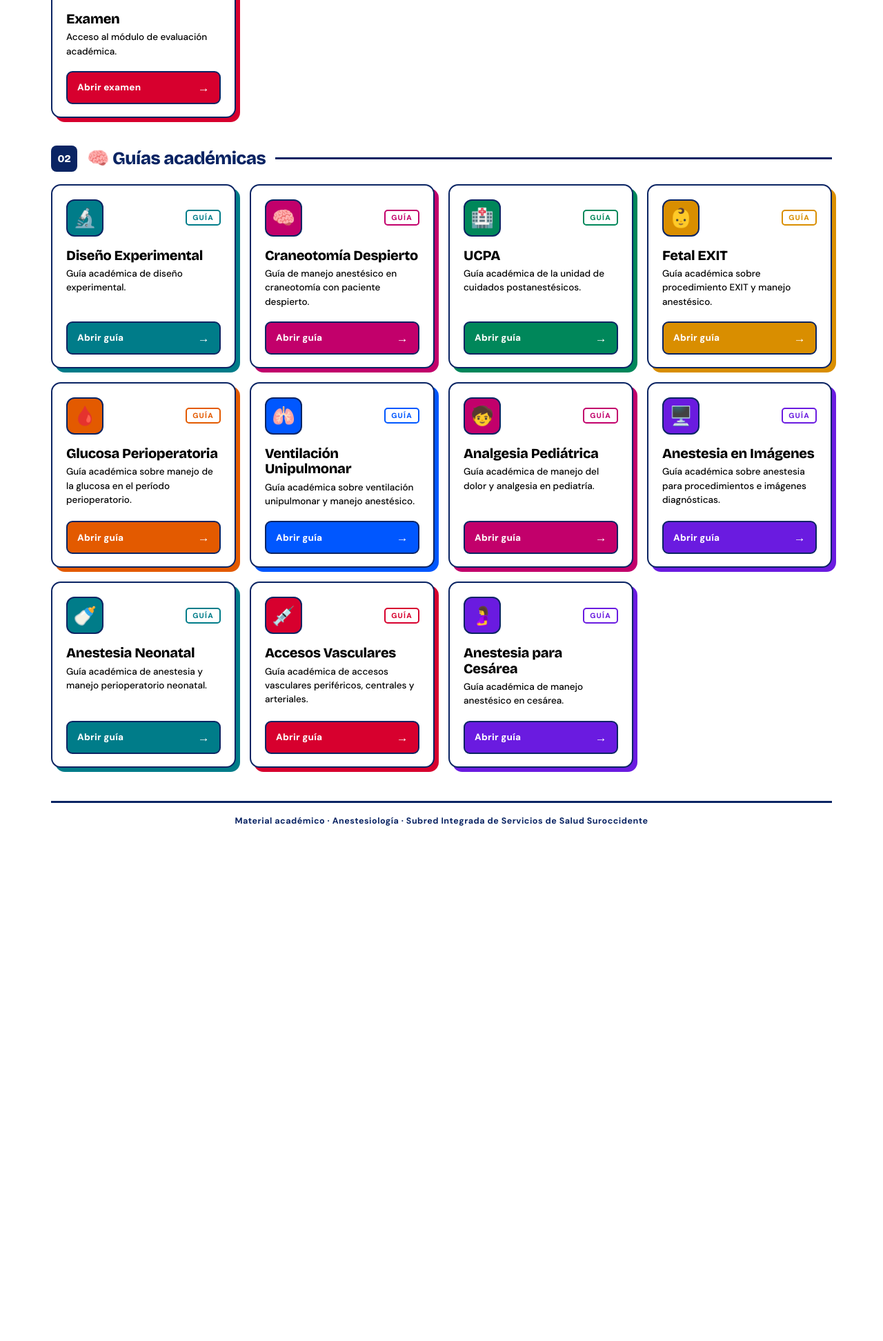
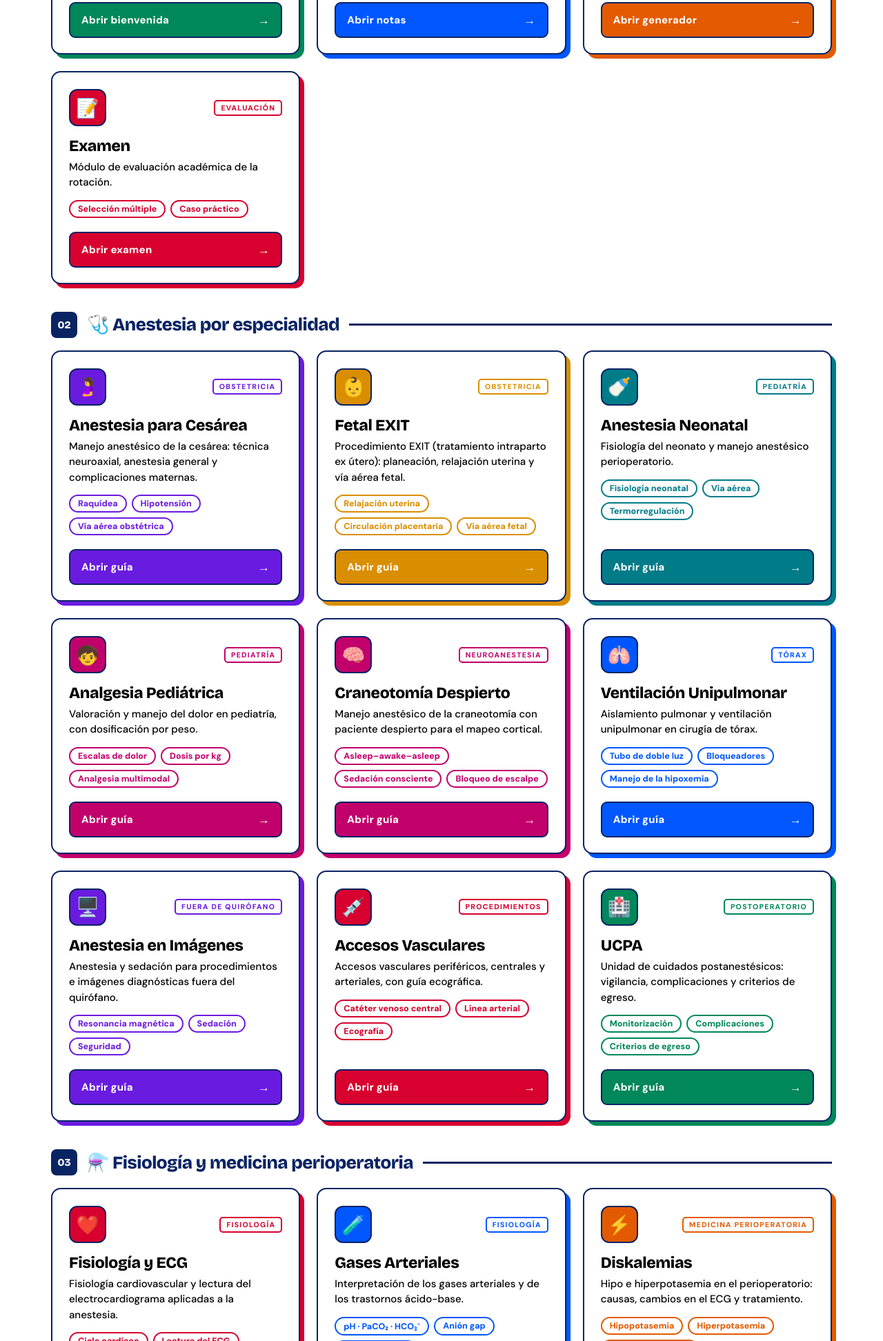
Before and after one commit to andreswawrinka-boop/RECURSOS-ANDRES, a plain HTML site: page index.html in a window 1280 px wide. Shown: the part 856-2800 px from the top of the page at 69% size. Before the commit the page ends 2118 px from the top, so only its background shows below. Drawn offline with nearby package versions, Linux system fonts and the light colour scheme.

Commit message:
Add files via upload

```diff
--- a/index.html
+++ b/index.html
@@ -139,16 +139,16 @@
 
   .grid{
     display:grid;
-    grid-template-columns:repeat(auto-fill,minmax(250px,1fr));
-    gap:20px;
+    grid-template-columns:repeat(auto-fill,minmax(320px,1fr));
+    gap:24px;
   }
 
   /* ── TARJETAS ── */
   .card{
     position:relative;
     display:flex;flex-direction:column;
-    min-height:190px;
-    padding:20px 20px 18px;
+    min-height:260px;
+    padding:24px 24px 22px;
     border:2.5px solid var(--navy);
     border-radius:14px;
     background:#fff;
@@ -178,30 +178,32 @@
     margin:16px 0 6px;
     font-family:'Bricolage Grotesque',sans-serif;
     font-weight:800;
-    font-size:20px;
+    font-size:23px;
     line-height:1.12;
     letter-spacing:-.015em;
     color:var(--ink);
   }
   .card p{
-    margin:0 0 18px;
+    margin:0 0 14px;
     color:var(--ink);
-    font-size:13.5px;
+    font-size:15px;
     font-weight:500;
     line-height:1.5;
   }
+  .chips{list-style:none;margin:0 0 20px;padding:0;display:flex;flex-wrap:wrap;gap:7px;}
+  .chips li{font-size:12.5px;font-weight:800;color:var(--accent);border:2px solid var(--accent);border-radius:999px;padding:3px 11px;background:#fff;}
   .open{
     margin-top:auto;
     display:flex;align-items:center;justify-content:space-between;
     width:100%;
-    padding:11px 14px;
+    padding:13px 16px;
     border-radius:9px;
     color:#fff;
     background:var(--accent);
     border:2.5px solid var(--navy);
     text-decoration:none;
     font-weight:800;
-    font-size:13.5px;
+    font-size:15px;
     letter-spacing:.02em;
   }
   .open b{font-size:17px;transition:transform .18s;}
@@ -248,7 +250,7 @@
   <div class="hero-inner">
     <div class="eyebrow">🩺 Material académico · Anestesiología</div>
     <h1>Centro <span>Académico</span></h1>
-    <p>Acceso rápido a notas, cronogramas, rotaciones, exámenes y guías académicas de la rotación de anestesiología.</p>
+    <p>Acceso rápido a notas, rotación y cronograma, exámenes y guías académicas de anestesiología.</p>
   </div>
 </header>
 
@@ -274,35 +276,29 @@
       <article class="card" data-name="bienvenida inicio rotación primer día estudiantes whatsapp" style="--accent:#00875A">
         <div class="card-top"><div class="icon">👋</div><span class="tag">Inicio</span></div>
         <h3>Bienvenida</h3>
-        <p>Guía de inicio de la rotación para los estudiantes. Se puede descargar y enviar por WhatsApp.</p>
+        <p>Guía de inicio de la rotación para los estudiantes, lista para descargar y enviar por WhatsApp.</p>
+        <ul class="chips"><li>Primer día</li><li>Horarios</li><li>Normas</li></ul>
         <a class="open" href="bienvenida.html">Abrir bienvenida <b>→</b></a>
       </article>
-
       <article class="card" data-name="notas calificaciones notas académicas" style="--accent:#0057FF">
         <div class="card-top"><div class="icon">📊</div><span class="tag">Herramienta</span></div>
         <h3>Notas</h3>
-        <p>Gestión y cálculo de calificaciones académicas.</p>
+        <p>Registro y cálculo de las calificaciones de los estudiantes por universidad y rotación.</p>
+        <ul class="chips"><li>Talleres</li><li>Parcial</li><li>Examen final</li></ul>
         <a class="open" href="notas.html">Abrir notas <b>→</b></a>
       </article>
-
-      <article class="card" data-name="cronograma programación calendario" style="--accent:#007C89">
+      <article class="card" data-name="rotación rotacion cronograma distribución salas programación calendario generador talleres exámenes" style="--accent:#E35A00">
         <div class="card-top"><div class="icon">📅</div><span class="tag">Herramienta</span></div>
-        <h3>Cronograma</h3>
-        <p>Generador y organización del cronograma académico.</p>
-        <a class="open" href="cronograma.html">Abrir cronograma <b>→</b></a>
+        <h3>Rotación y cronograma</h3>
+        <p>Un solo generador para la distribución diaria de salas y el cronograma de talleres y exámenes de todas las universidades. Exporta el archivo <b>rotacion-y-cronograma.html</b> para el portal.</p>
+        <ul class="chips"><li>Salas Kennedy · Bosa · Tintal</li><li>Turnos noche y urgencias</li><li>Talleres y exámenes</li></ul>
+        <a class="open" href="generador-rotacion-y-cronograma.html">Abrir generador <b>→</b></a>
       </article>
-
-      <article class="card" data-name="rotación rotacion distribución" style="--accent:#E35A00">
-        <div class="card-top"><div class="icon">🔄</div><span class="tag">Herramienta</span></div>
-        <h3>Rotación</h3>
-        <p>Herramienta para organizar la distribución de rotaciones.</p>
-        <a class="open" href="rotacion.html">Abrir rotación <b>→</b></a>
-      </article>
-
       <article class="card" data-name="examen xamen evaluación prueba" style="--accent:#D7002E">
         <div class="card-top"><div class="icon">📝</div><span class="tag">Evaluación</span></div>
         <h3>Examen</h3>
-        <p>Acceso al módulo de evaluación académica.</p>
+        <p>Módulo de evaluación académica de la rotación.</p>
+        <ul class="chips"><li>Selección múltiple</li><li>Caso práctico</li></ul>
         <a class="open" href="xamen.html">Abrir examen <b>→</b></a>
       </article>
 
@@ -312,87 +308,149 @@
   <section>
     <div class="section-title">
       <div class="num">02</div>
-      <h2>🧠 Guías académicas</h2>
+      <h2>🩺 Anestesia por especialidad</h2>
       <div class="line"></div>
     </div>
 
     <div class="grid">
 
-      <article class="card" data-name="diseño experimental diseño-experimental investigación" style="--accent:#007C89">
-        <div class="card-top"><div class="icon">🔬</div><span class="tag">Guía</span></div>
-        <h3>Diseño Experimental</h3>
-        <p>Guía académica de diseño experimental.</p>
-        <a class="open" href="diseño-experimental.html">Abrir guía <b>→</b></a>
+      <article class="card" data-name="anestesia cesárea cesarea anestesia-cesarea obstetricia raquídea parto" style="--accent:#6A1BE0">
+        <div class="card-top"><div class="icon">🤰</div><span class="tag">Obstetricia</span></div>
+        <h3>Anestesia para Cesárea</h3>
+        <p>Manejo anestésico de la cesárea: técnica neuroaxial, anestesia general y complicaciones maternas.</p>
+        <ul class="chips"><li>Raquídea</li><li>Hipotensión</li><li>Vía aérea obstétrica</li></ul>
+        <a class="open" href="anestesia-cesarea.html">Abrir guía <b>→</b></a>
+      </article>
+      <article class="card" data-name="fetal exit fetal-exit vía aérea obstetricia ex utero" style="--accent:#D98E00">
+        <div class="card-top"><div class="icon">👶</div><span class="tag">Obstetricia</span></div>
+        <h3>Fetal EXIT</h3>
+        <p>Procedimiento EXIT (tratamiento intraparto ex útero): planeación, relajación uterina y vía aérea fetal.</p>
+        <ul class="chips"><li>Relajación uterina</li><li>Circulación placentaria</li><li>Vía aérea fetal</li></ul>
+        <a class="open" href="fetal-exit.html">Abrir guía <b>→</b></a>
+      </article>
+      <article class="card" data-name="anestesia neonatal anestesia-neonatal neonatos neonatal" style="--accent:#007C89">
+        <div class="card-top"><div class="icon">🍼</div><span class="tag">Pediatría</span></div>
+        <h3>Anestesia Neonatal</h3>
+        <p>Fisiología del neonato y manejo anestésico perioperatorio.</p>
+        <ul class="chips"><li>Fisiología neonatal</li><li>Vía aérea</li><li>Termorregulación</li></ul>
+        <a class="open" href="anestesia-neonatal.html">Abrir guía <b>→</b></a>
+      </article>
+      <article class="card" data-name="analgesia pediátrica analgesia-pediatrica pediatría dolor" style="--accent:#C2006B">
+        <div class="card-top"><div class="icon">🧒</div><span class="tag">Pediatría</span></div>
+        <h3>Analgesia Pediátrica</h3>
+        <p>Valoración y manejo del dolor en pediatría, con dosificación por peso.</p>
+        <ul class="chips"><li>Escalas de dolor</li><li>Dosis por kg</li><li>Analgesia multimodal</li></ul>
+        <a class="open" href="analgesia-pediatrica.html">Abrir guía <b>→</b></a>
+      </article>
+      <article class="card" data-name="craneotomía despierto craneotomiadespierto neuroanestesia" style="--accent:#C2006B">
+        <div class="card-top"><div class="icon">🧠</div><span class="tag">Neuroanestesia</span></div>
+        <h3>Craneotomía Despierto</h3>
+        <p>Manejo anestésico de la craneotomía con paciente despierto para el mapeo cortical.</p>
+        <ul class="chips"><li>Asleep–awake–asleep</li><li>Sedación consciente</li><li>Bloqueo de escalpe</li></ul>
+        <a class="open" href="craneotomiadespierto.html">Abrir guía <b>→</b></a>
+      </article>
+      <article class="card" data-name="ventilación unipulmonar ventilacion-unipulmonar ventilación pulmonar tórax tubo doble luz" style="--accent:#0057FF">
+        <div class="card-top"><div class="icon">🫁</div><span class="tag">Tórax</span></div>
+        <h3>Ventilación Unipulmonar</h3>
+        <p>Aislamiento pulmonar y ventilación unipulmonar en cirugía de tórax.</p>
+        <ul class="chips"><li>Tubo de doble luz</li><li>Bloqueadores</li><li>Manejo de la hipoxemia</li></ul>
+        <a class="open" href="ventilacion-unipulmonar.html">Abrir guía <b>→</b></a>
+      </article>
+      <article class="card" data-name="anestesia imágenes anestesia-imagenes imagenes radiología resonancia" style="--accent:#6A1BE0">
+        <div class="card-top"><div class="icon">🖥️</div><span class="tag">Fuera de quirófano</span></div>
+        <h3>Anestesia en Imágenes</h3>
+        <p>Anestesia y sedación para procedimientos e imágenes diagnósticas fuera del quirófano.</p>
+        <ul class="chips"><li>Resonancia magnética</li><li>Sedación</li><li>Seguridad</li></ul>
+        <a class="open" href="anestesia-imagenes.html">Abrir guía <b>→</b></a>
+      </article>
+      <article class="card" data-name="accesos vasculares accesos-vasculares catéter venoso central arterial ecografía canalización" style="--accent:#D7002E">
+        <div class="card-top"><div class="icon">💉</div><span class="tag">Procedimientos</span></div>
+        <h3>Accesos Vasculares</h3>
+        <p>Accesos vasculares periféricos, centrales y arteriales, con guía ecográfica.</p>
+        <ul class="chips"><li>Catéter venoso central</li><li>Línea arterial</li><li>Ecografía</li></ul>
+        <a class="open" href="accesos-vasculares.html">Abrir guía <b>→</b></a>
+      </article>
+      <article class="card" data-name="ucpa guia_ucpa recuperación postanestésica" style="--accent:#00875A">
+        <div class="card-top"><div class="icon">🏥</div><span class="tag">Postoperatorio</span></div>
+        <h3>UCPA</h3>
+        <p>Unidad de cuidados postanestésicos: vigilancia, complicaciones y criterios de egreso.</p>
+        <ul class="chips"><li>Monitorización</li><li>Complicaciones</li><li>Criterios de egreso</li></ul>
+        <a class="open" href="guia_ucpa.html">Abrir guía <b>→</b></a>
       </article>
 
-      <article class="card" data-name="craneotomía despierto craneotomiadespierto neuroanestesia" style="--accent:#C2006B">
-        <div class="card-top"><div class="icon">🧠</div><span class="tag">Guía</span></div>
-        <h3>Craneotomía Despierto</h3>
-        <p>Guía de manejo anestésico en craneotomía con paciente despierto.</p>
-        <a class="open" href="craneotomiadespierto.html">Abrir guía <b>→</b></a>
+    </div>
+  </section>
+
+  <section>
+    <div class="section-title">
+      <div class="num">03</div>
+      <h2>⚗️ Fisiología y medicina perioperatoria</h2>
+      <div class="line"></div>
+    </div>
+
+    <div class="grid">
+
+      <article class="card" data-name="fisiología ecg fisiologia-ecg electrocardiograma cardiovascular" style="--accent:#D7002E">
+        <div class="card-top"><div class="icon">❤️</div><span class="tag">Fisiología</span></div>
+        <h3>Fisiología y ECG</h3>
+        <p>Fisiología cardiovascular y lectura del electrocardiograma aplicadas a la anestesia.</p>
+        <ul class="chips"><li>Ciclo cardíaco</li><li>Lectura del ECG</li><li>Arritmias</li></ul>
+        <a class="open" href="fisiologia-ecg.html">Abrir guía <b>→</b></a>
       </article>
-
-      <article class="card" data-name="ucpa recuperación postanestésica" style="--accent:#00875A">
-        <div class="card-top"><div class="icon">🏥</div><span class="tag">Guía</span></div>
-        <h3>UCPA</h3>
-        <p>Guía académica de la unidad de cuidados postanestésicos.</p>
-        <a class="open" href="ucpa.html">Abrir guía <b>→</b></a>
+      <article class="card" data-name="gases arteriales gases.html ácido base acido base" style="--accent:#0057FF">
+        <div class="card-top"><div class="icon">🧪</div><span class="tag">Fisiología</span></div>
+        <h3>Gases Arteriales</h3>
+        <p>Interpretación de los gases arteriales y de los trastornos ácido-base.</p>
+        <ul class="chips"><li>pH · PaCO₂ · HCO₃⁻</li><li>Anión gap</li><li>Compensación</li></ul>
+        <a class="open" href="gases.html">Abrir guía <b>→</b></a>
       </article>
-
-      <article class="card" data-name="fetal exit fetal-exit vía aérea obstetricia" style="--accent:#D98E00">
-        <div class="card-top"><div class="icon">👶</div><span class="tag">Guía</span></div>
-        <h3>Fetal EXIT</h3>
-        <p>Guía académica sobre procedimiento EXIT y manejo anestésico.</p>
-        <a class="open" href="fetal-exit.html">Abrir guía <b>→</b></a>
+      <article class="card" data-name="diskalemias potasio hipokalemia hiperkalemia hipopotasemia hiperpotasemia electrolitos" style="--accent:#E35A00">
+        <div class="card-top"><div class="icon">⚡</div><span class="tag">Medicina perioperatoria</span></div>
+        <h3>Diskalemias</h3>
+        <p>Hipo e hiperpotasemia en el perioperatorio: causas, cambios en el ECG y tratamiento.</p>
+        <ul class="chips"><li>Hipopotasemia</li><li>Hiperpotasemia</li><li>Cambios en el ECG</li></ul>
+        <a class="open" href="diskalemias.html">Abrir guía <b>→</b></a>
       </article>
-
-      <article class="card" data-name="glucosa perioperatoria glucosa-perioperatoria diabetes metabolismo" style="--accent:#E35A00">
-        <div class="card-top"><div class="icon">🩸</div><span class="tag">Guía</span></div>
+      <article class="card" data-name="glucosa perioperatoria glucosa-perioperatoria diabetes metabolismo insulina" style="--accent:#00875A">
+        <div class="card-top"><div class="icon">🩸</div><span class="tag">Medicina perioperatoria</span></div>
         <h3>Glucosa Perioperatoria</h3>
-        <p>Guía académica sobre manejo de la glucosa en el período perioperatorio.</p>
+        <p>Control de la glucosa en el período perioperatorio del paciente diabético y no diabético.</p>
+        <ul class="chips"><li>Metas de glucemia</li><li>Insulina</li><li>Hipoglucemia</li></ul>
         <a class="open" href="glucosa-perioperatoria.html">Abrir guía <b>→</b></a>
       </article>
 
-      <article class="card" data-name="ventilación unipulmonar ventilacion-unipulmonar ventilación pulmonar" style="--accent:#0057FF">
-        <div class="card-top"><div class="icon">🫁</div><span class="tag">Guía</span></div>
-        <h3>Ventilación Unipulmonar</h3>
-        <p>Guía académica sobre ventilación unipulmonar y manejo anestésico.</p>
-        <a class="open" href="ventilacion-unipulmonar.html">Abrir guía <b>→</b></a>
+    </div>
+  </section>
+
+  <section>
+    <div class="section-title">
+      <div class="num">04</div>
+      <h2>📐 Investigación y bioestadística</h2>
+      <div class="line"></div>
+    </div>
+
+    <div class="grid">
+
+      <article class="card" data-name="investigación investigacion guia_investigacion_anestesiologia protocolo metodología" style="--accent:#007C89">
+        <div class="card-top"><div class="icon">🔎</div><span class="tag">Investigación</span></div>
+        <h3>Guía de Investigación en Anestesiología</h3>
+        <p>Cómo plantear y desarrollar un proyecto de investigación en anestesiología.</p>
+        <ul class="chips"><li>Pregunta de investigación</li><li>Protocolo</li><li>Metodología</li></ul>
+        <a class="open" href="guia_investigacion_anestesiologia_1.html">Abrir guía <b>→</b></a>
       </article>
-
-      <article class="card" data-name="analgesia pediátrica analgesia-pediatrica pediatría dolor" style="--accent:#C2006B">
-        <div class="card-top"><div class="icon">🧒</div><span class="tag">Guía</span></div>
-        <h3>Analgesia Pediátrica</h3>
-        <p>Guía académica de manejo del dolor y analgesia en pediatría.</p>
-        <a class="open" href="analgesia-pediatrica.html">Abrir guía <b>→</b></a>
+      <article class="card" data-name="diseño experimental diseño-experimental investigación experimentos" style="--accent:#6A1BE0">
+        <div class="card-top"><div class="icon">🔬</div><span class="tag">Bioestadística</span></div>
+        <h3>Diseño Experimental</h3>
+        <p>Principios del diseño de experimentos aplicados a la investigación clínica.</p>
+        <ul class="chips"><li>Aleatorización</li><li>Grupos control</li><li>Tamaño de muestra</li></ul>
+        <a class="open" href="diseño-experimental.html">Abrir guía <b>→</b></a>
       </article>
-
-      <article class="card" data-name="anestesia imágenes anestesia-imagenes imagenes radiología" style="--accent:#6A1BE0">
-        <div class="card-top"><div class="icon">🖥️</div><span class="tag">Guía</span></div>
-        <h3>Anestesia en Imágenes</h3>
-        <p>Guía académica sobre anestesia para procedimientos e imágenes diagnósticas.</p>
-        <a class="open" href="anestesia-imagenes.html">Abrir guía <b>→</b></a>
-      </article>
-
-      <article class="card" data-name="anestesia neonatal anestesia-neonatal neonatos neonatal" style="--accent:#007C89">
-        <div class="card-top"><div class="icon">🍼</div><span class="tag">Guía</span></div>
-        <h3>Anestesia Neonatal</h3>
-        <p>Guía académica de anestesia y manejo perioperatorio neonatal.</p>
-        <a class="open" href="anestesia-neonatal.html">Abrir guía <b>→</b></a>
-      </article>
-
-      <article class="card" data-name="accesos vasculares accesos-vasculares catéter venoso central arterial ecografía canalización" style="--accent:#D7002E">
-        <div class="card-top"><div class="icon">💉</div><span class="tag">Guía</span></div>
-        <h3>Accesos Vasculares</h3>
-        <p>Guía académica de accesos vasculares periféricos, centrales y arteriales.</p>
-        <a class="open" href="accesos-vasculares.html">Abrir guía <b>→</b></a>
-      </article>
-
-      <article class="card" data-name="anestesia cesárea cesarea anestesia-cesarea obstetricia raquídea parto" style="--accent:#6A1BE0">
-        <div class="card-top"><div class="icon">🤰</div><span class="tag">Guía</span></div>
-        <h3>Anestesia para Cesárea</h3>
-        <p>Guía académica de manejo anestésico en cesárea.</p>
-        <a class="open" href="anestesia-cesarea.html">Abrir guía <b>→</b></a>
+      <article class="card" data-name="probabilidad estadística estadistica distribuciones" style="--accent:#D98E00">
+        <div class="card-top"><div class="icon">🎲</div><span class="tag">Bioestadística</span></div>
+        <h3>Probabilidad</h3>
+        <p>Conceptos de probabilidad y distribuciones para el análisis de datos clínicos.</p>
+        <ul class="chips"><li>Reglas de probabilidad</li><li>Distribuciones</li><li>Probabilidad condicional</li></ul>
+        <a class="open" href="probabilidad.html">Abrir guía <b>→</b></a>
       </article>
 
     </div>
```
